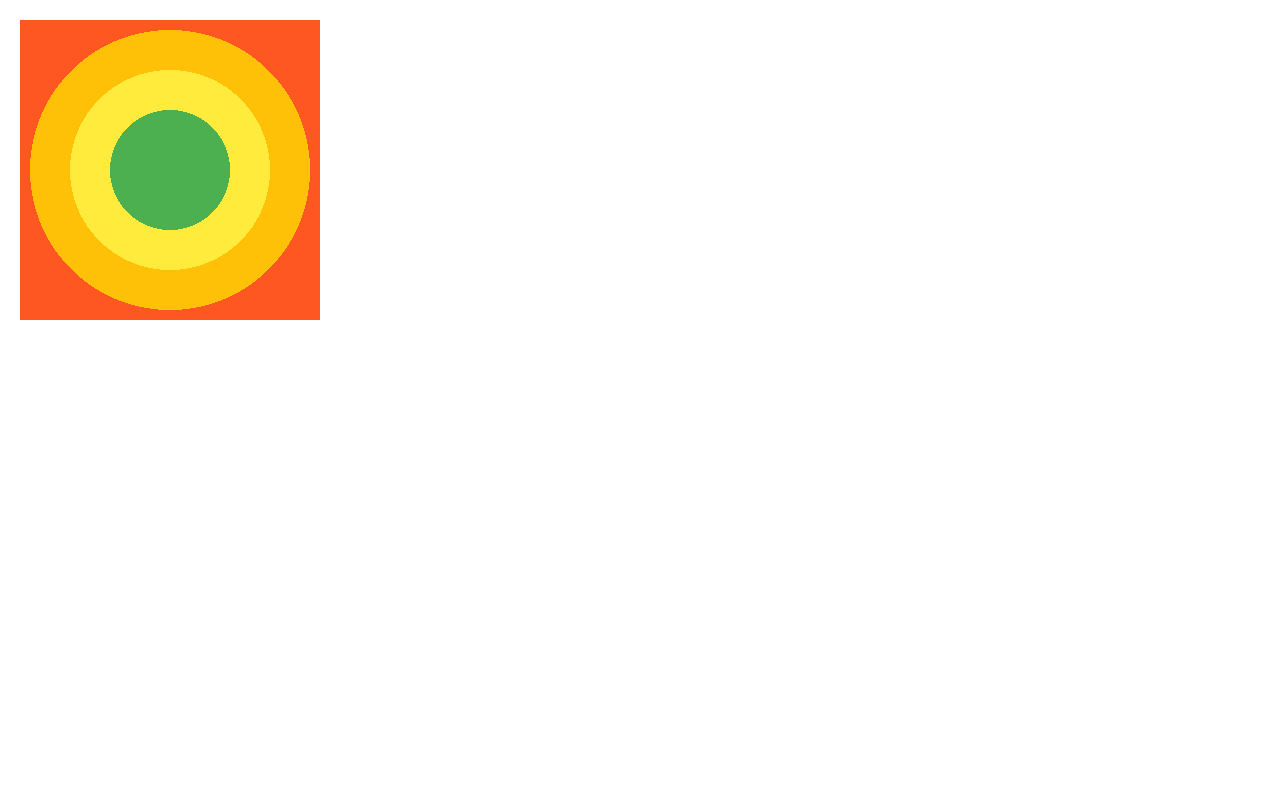
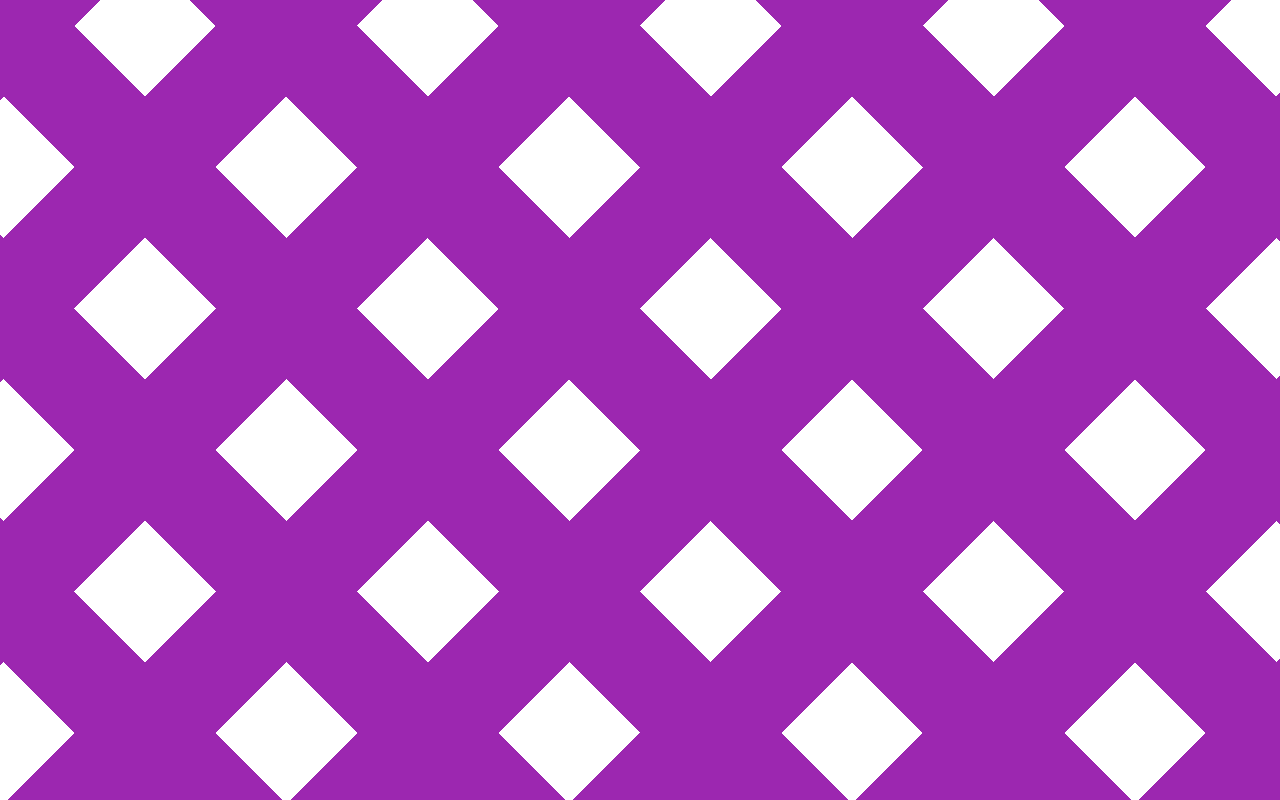
Before and after one commit to lofty777/hexlet, a plain HTML site: page index.html in a window 1280 px wide. Drawn offline with Linux system fonts and the light colour scheme.

Commit message:
B2.l17.Gradient.HW

```diff
--- a/index.html
+++ b/index.html
@@ -1,12 +1,11 @@
 <!DOCTYPE html>
-<html lang="ru">
+<html lang="en">
 <head>
   <meta charset="UTF-8">
   <meta name="viewport" content="width=device-width, initial-scale=1.0">
-  <title>Компонент «Оповещения»</title>
-  <link rel="stylesheet" href="./styles/app.css">
+  <link rel="stylesheet" href="styles/app.css">
+  <title>Pattern</title>
 </head>
 <body>
-  <div class="target"></div>
 </body>
 </html>
--- a/styles/app.css
+++ b/styles/app.css
@@ -1,15 +1,26 @@
-body {
-  margin: 20px 0 0 20px;
+:root {
+  --transparent: transparent;
+  --purple: #9c27b0;
 }
 
-.target {
-  width: 300px;
-  height: 300px;
-  background: radial-gradient(
-    circle,
-    #4caf50 60px,
-    #ffeb3b 60px, #ffeb3b 100px,
-    #ffc107 100px, #ffc107 140px,
-    #ff5722 140px
-  );
+body {
+  display: flex;
+  align-items: center;
+  justify-content: center;
+  width: 100vw;
+  height: 100vh;
+  margin: 0;
+
+  /* BEGIN (write your solution here) */
+
+  background-image:
+    repeating-linear-gradient(45deg,
+      var(--transparent), var(--transparent) 100px,
+      var(--purple) 100px, var(--purple) 200px),
+
+    repeating-linear-gradient(-45deg,
+      var(--purple), var(--purple) 100px,
+      var(--transparent) 100px, var(--transparent) 200px);
+
+  /* END */
 }
```
